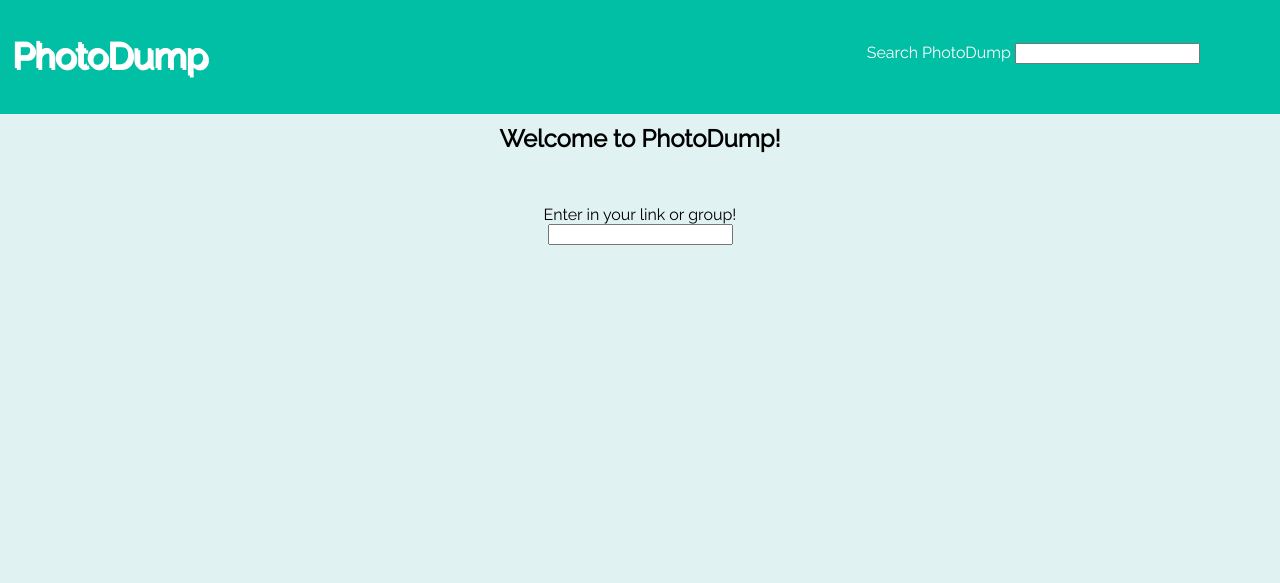
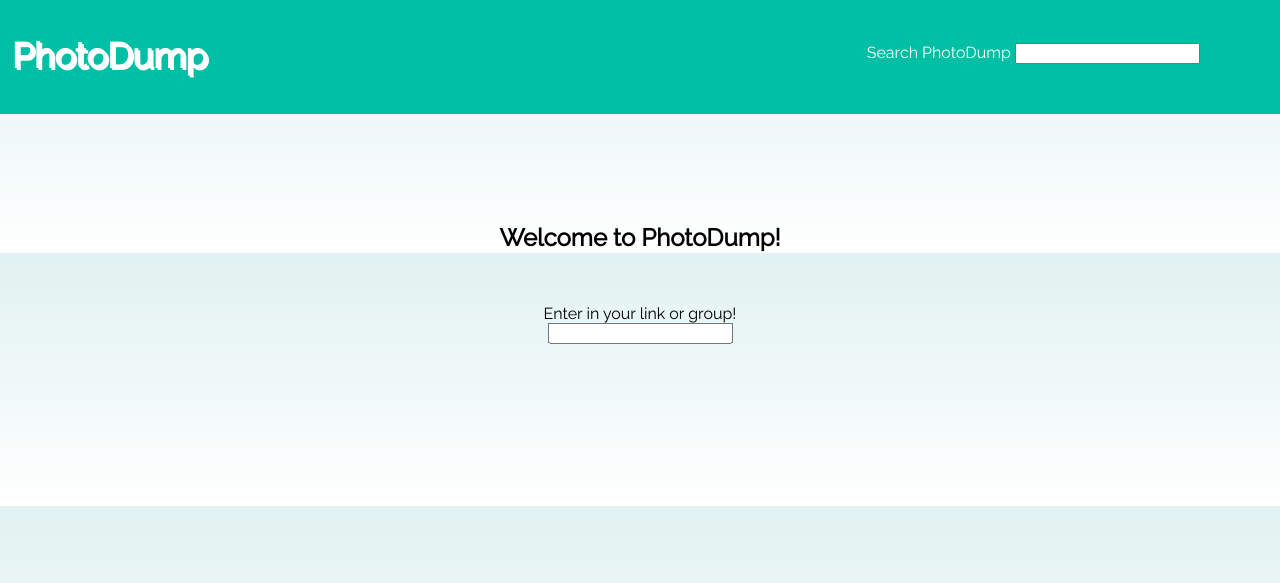
Before and after one commit to Elewis97/PhotoDump, a Python web app: template templates/welcome.html in a window 1280 px wide. Shown: the top 583 px of the page. Run offline with Jinja, Linux system fonts and the light colour scheme; the template is opened without the code that fills it, so the values that code supplies are empty.

Commit message:
linear gradient yeet

```diff
--- a/stylesheets/welcome.css
+++ b/stylesheets/welcome.css
@@ -27,10 +27,15 @@ h1 {
     justify-content: center;
     align-content: center;
     align-items: center;
+    position: relative;
+    top:50%;
+    transform: translateY(70%);
 }
 
 body {
   background-color: #E0F2F1;
+  background: linear-gradient(#E0F2F1, white);
+
 }
 
 .footer {
```
Also changed, not shown: templates/welcome.html (indentation only).
